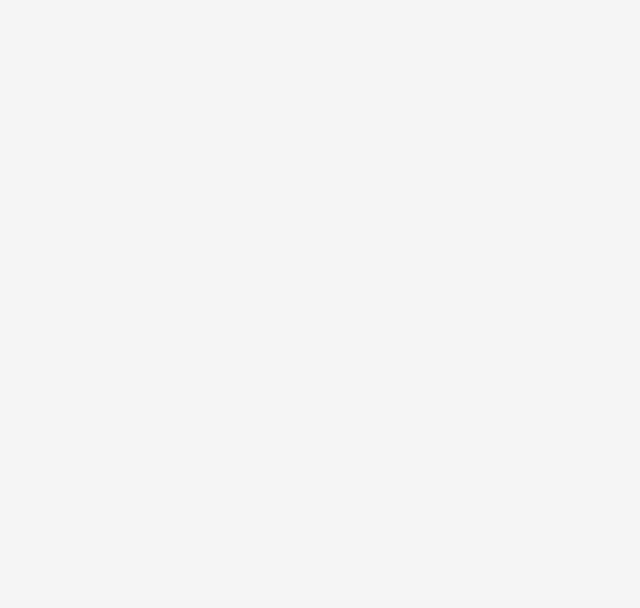
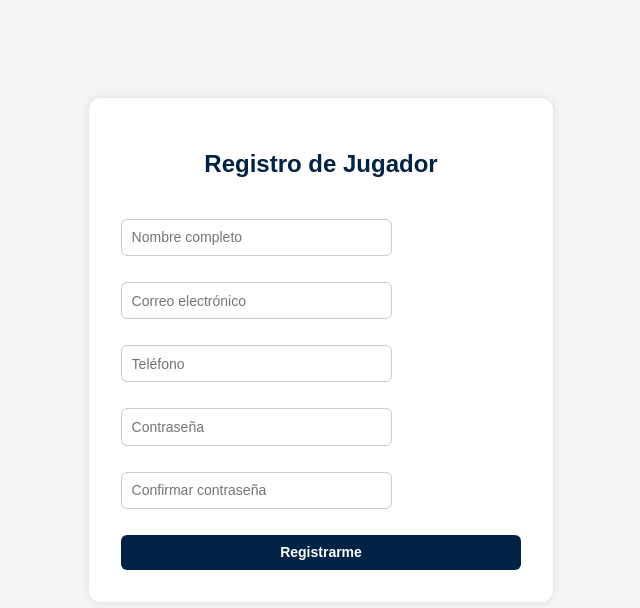
Before and after one commit to sanwortley/proyectoTesis, a React (Create React App) app in the folder frontend/: page /registro in a window 1280 px wide. Before the commit this address had no page. Shown: the top 608 px of the page, without its empty margins (319-959 px from the left). Built offline with nearby package versions, Linux system fonts and the light colour scheme.

Commit message:
Sexto commit Crear Torneo y Registro funcionales

```diff
--- a/frontend/src/App.js
+++ b/frontend/src/App.js
@@ -4,14 +4,27 @@ import Login from './pages/Login';
 import HomeJugador from './pages/HomeJugador';
 import HomeOrganizador from './pages/HomeOrganizador';
 import HomeInvitado from './pages/HomeInvitado';
+import CrearTorneo from './pages/CrearTorneo'
+import Ranking from './pages/Ranking'
+import SubirMultimedia from './pages/SubirMultimedia'
+import CargarResultado from './pages/CargarResultado'
+import CargarTransmision from './pages/CargarTransmision'
+import Registro from './pages/Registro';
 
 function App() {
   return (
     <Routes>
       <Route path="/" element={<Login />} />
+      <Route path="/registro" element={<Registro />} />
       <Route path="/home-jugador" element={<HomeJugador />} />
       <Route path="/home-organizador" element={<HomeOrganizador />} />
       <Route path="/home-invitado" element={<HomeInvitado />} />
+      <Route path="/crear-torneo" element={<CrearTorneo />} />
+      <Route path="/ranking" element={<Ranking />} />
+      <Route path="/subir-multimedia" element={<SubirMultimedia />} />
+      <Route path="/cargar-resultado" element={<CargarResultado />} />
+      <Route path="/cargar-transmision" element={<CargarTransmision />} />
+
     </Routes>
   );
 }
--- /dev/null
+++ b/frontend/src/pages/CrearTorneo.js
@@ -0,0 +1,127 @@
+import { useState, useEffect } from 'react';
+import axios from 'axios';
+import logo from '../assets/logo.jpg';
+import { Link } from 'react-router-dom';
+import '../style.css'; // Asegurate de tener los estilos cargados
+
+function CrearTorneo() {
+  const [nombre, setNombre] = useState('');
+  const [fechaInicio, setFechaInicio] = useState('');
+  const [fechaFin, setFechaFin] = useState('');
+  const [cierreInscripcion, setCierreInscripcion] = useState('');
+  const [cantidadMaximaEquipos, setCantidadMaximaEquipos] = useState('');
+  const [idCategoria, setIdCategoria] = useState('');
+  const [categorias, setCategorias] = useState([]);
+  const [mensaje, setMensaje] = useState('');
+  const [error, setError] = useState('');
+
+  useEffect(() => {
+    axios.get(`${process.env.REACT_APP_API_URL}/categorias`)
+      .then(res => setCategorias(res.data))
+      .catch(() => setError('Error al cargar categorías'));
+  }, []);
+
+  const handleSubmit = async (e) => {
+    e.preventDefault();
+    setError('');
+    setMensaje('');
+    try {
+      const idResp = await axios.get(`${process.env.REACT_APP_API_URL}/torneos/nuevo-id`);
+      const id_torneo = idResp.data.id_torneo;
+
+      await axios.post(`${process.env.REACT_APP_API_URL}/torneos`, {
+        id_torneo,
+        nombre,
+        fecha_inicio: fechaInicio,
+        fecha_fin: fechaFin,
+        cierre_inscripcion: cierreInscripcion,
+        cantidad_maxima_equipos: parseInt(cantidadMaximaEquipos),
+        id_categoria: parseInt(idCategoria)
+      });
+
+      setMensaje('Torneo creado con éxito');
+      // Reset campos
+      setNombre('');
+      setFechaInicio('');
+      setFechaFin('');
+      setCierreInscripcion('');
+      setCantidadMaximaEquipos('');
+      setIdCategoria('');
+    } catch (err) {
+      setError('Error al crear torneo');
+    }
+  };
+
+  return (
+    <>
+      <nav className="navbar">
+        <Link to="/home-organizador">
+          <img src={logo} alt="Logo" className="navbar-logo" />
+        </Link>
+      </nav>
+    <div className="crear-torneo-container">
+
+    <form onSubmit={handleSubmit} className="crear-torneo-form">
+      <h2>Crear Torneo</h2>
+
+      {mensaje && <p className="success">{mensaje}</p>}
+      {error && <p className="error">{error}</p>}
+
+      <input
+        type="text"
+        value={nombre}
+        placeholder="Nombre del torneo"
+        onChange={(e) => setNombre(e.target.value)}
+        required
+      />
+
+      <label>Fecha de inicio del torneo</label>
+      <input
+        type="date"
+        value={fechaInicio}
+        onChange={(e) => setFechaInicio(e.target.value)}
+        required
+      />
+
+      <label>Fecha de finalización del torneo</label>
+      <input
+        type="date"
+        value={fechaFin}
+        onChange={(e) => setFechaFin(e.target.value)}
+        required
+      />
+
+      <label>Fecha de cierre de inscripción</label>
+      <input
+        type="date"
+        value={cierreInscripcion}
+        onChange={(e) => setCierreInscripcion(e.target.value)}
+        required
+      />
+
+      <input
+        type="number"
+        placeholder="Máx equipos"
+        value={cantidadMaximaEquipos}
+        onChange={(e) => setCantidadMaximaEquipos(e.target.value)}
+        required
+      />
+
+      <select value={idCategoria} onChange={(e) => setIdCategoria(e.target.value)} required>
+        <option value="">Seleccioná una categoría</option>
+        {categorias.map((cat) => (
+          <option key={cat.id_categoria} value={cat.id_categoria}>
+            {cat.nombre}
+          </option>
+        ))}
+      </select>
+
+      <button type="submit">Crear Torneo</button>
+    </form>
+  </div>
+  </>
+
+  );
+}
+
+export default CrearTorneo;
--- a/frontend/src/pages/HomeOrganizador.js
+++ b/frontend/src/pages/HomeOrganizador.js
@@ -1,5 +1,23 @@
-// src/pages/HomeJugador.js
+import { Link } from 'react-router-dom';
+import logo from '../assets/logo.jpg'; // Asegurate de tener la ruta correcta
+
 function HomeOrganizador() {
-    return <h1>Bienvenido organizador</h1>;
-  }
-  export default HomeOrganizador;
+  return (
+    <>
+      <nav className="navbar">
+        <img src={logo} alt="Logo" className="navbar-logo" />
+        <div className="navbar-links">
+          <Link to="/crear-torneo">Crear Torneo</Link>
+          <Link to="/ranking">Ranking</Link>
+          <Link to="/subir-multimedia">Multimedia</Link>
+          <Link to="/cargar-resultado">Resultados</Link>
+          <Link to="/cargar-transmision">Transmisión</Link>
+        </div>
+      </nav>
+
+      {/* El resto de tu contenido */}
+    </>
+  );
+}
+
+export default HomeOrganizador;
--- /dev/null
+++ b/frontend/src/pages/Registro.js
@@ -0,0 +1,98 @@
+// Si no usás useEffect, no lo importes
+import { useState } from 'react';
+import axios from 'axios';
+import { Link, useNavigate } from 'react-router-dom'; // solo Link si no usás navigate
+import logo from '../assets/logo.jpg';
+import '../style.css';
+
+
+
+function Registro() {
+  const [form, setForm] = useState({
+    nombre_completo: '',
+    email: '',
+    telefono: '',
+    password: '',
+    confirmar_password: ''
+  });
+
+  const [error, setError] = useState('');
+  const [mensaje, setMensaje] = useState('');
+  const navigate = useNavigate();
+
+  const handleChange = (e) => {
+    setForm({ ...form, [e.target.name]: e.target.value });
+  };
+
+  const handleSubmit = async (e) => {
+    e.preventDefault();
+    setError('');
+    setMensaje('');
+
+    try {
+      await axios.post(`${process.env.REACT_APP_API_URL}/registro`, form);
+      setMensaje('Registro exitoso. Redirigiendo al login...');
+      setTimeout(() => {
+        navigate('/');
+      }, 2000); // redirige después de 2 segundos
+    } catch (err) {
+      setError(err.response?.data?.error || 'Error al registrar');
+    }
+  };
+
+  return (
+    <div className="crear-torneo-container">
+
+      <form onSubmit={handleSubmit} className="crear-torneo-form">
+        <h2>Registro de Jugador</h2>
+
+        {mensaje && <p className="success">{mensaje}</p>}
+        {error && <p className="error">{error}</p>}
+
+        <input
+          type="text"
+          name="nombre_completo"
+          placeholder="Nombre completo"
+          value={form.nombre_completo}
+          onChange={handleChange}
+          required
+        />
+        <input
+          type="email"
+          name="email"
+          placeholder="Correo electrónico"
+          value={form.email}
+          onChange={handleChange}
+          required
+        />
+        <input
+          type="text"
+          name="telefono"
+          placeholder="Teléfono"
+          value={form.telefono}
+          onChange={handleChange}
+          required
+        />
+        <input
+          type="password"
+          name="password"
+          placeholder="Contraseña"
+          value={form.password}
+          onChange={handleChange}
+          required
+        />
+        <input
+          type="password"
+          name="confirmar_password"
+          placeholder="Confirmar contraseña"
+          value={form.confirmar_password}
+          onChange={handleChange}
+          required
+        />
+        <button type="submit">Registrarme</button>
+      </form>
+    </div>
+  );
+}
+
+export default Registro;
--- a/frontend/src/style.css
+++ b/frontend/src/style.css
@@ -210,3 +210,118 @@ body {
       transform: scale(1);
     }
   }
+
+
+  /* BOTONES HOME */
+  .button-container {
+    display: flex;
+    flex-direction: column;
+    gap: 10px;
+    margin-top: 20px;
+    align-items: center;
+  }
+
+  .main-button {
+    padding: 12px 20px;
+    font-size: 16px;
+    background-color: #004aad;
+    color: white;
+    border: none;
+    border-radius: 8px;
+    cursor: pointer;
+    width: 200px;
+    transition: background-color 0.3s;
+  }
+
+  .main-button:hover {
+    background-color: #003a88;
+  }
+
+/* NAV
+*/
+
+.navbar {
+  display: flex;
+  align-items: center;
+  justify-content: space-between;
+  background-color: #001738; /* azul oscuro */
+  padding: 10px 40px;
+}
+
+.navbar-logo {
+  height: 60px;
+}
+
+.navbar-links {
+  display: flex;
+  gap: 40px;
+}
+
+.navbar-links a {
+  color: white;
+  font-weight: bold;
+  text-decoration: none;
+  transition: color 0.3s;
+}
+
+.navbar-links a:hover {
+  color: #ffd700;
+}
+/* CREAR TORNEO*/
+
+.crear-torneo-container {
+  display: flex;
+  justify-content: center;
+  align-items: center;
+  min-height: calc(100vh - 100px);
+  background-color: #f5f5f5;
+}
+
+.crear-torneo-form {
+  background: white;
+  padding: 2rem;
+  border-radius: 12px;
+  box-shadow: 0 0 10px rgba(0,0,0,0.1);
+  width: 400px;
+  display: flex;
+  flex-direction: column;
+  gap: 1rem;
+}
+
+.crear-torneo-form h2 {
+  text-align: center;
+  color: #002244;
+}
+
+.crear-torneo-form input,
+.crear-torneo-form select {
+  padding: 0.6rem;
+  border: 1px solid #ccc;
+  border-radius: 6px;
+}
+
+.crear-torneo-form button {
+  background-color: #002244;
+  color: white;
+  padding: 0.6rem;
+  border: none;
+  border-radius: 6px;
+  cursor: pointer;
+  transition: background-color 0.3s ease;
+}
+
+.crear-torneo-form button:hover {
+  background-color: #014aad;
+}
+
+.success {
+  color: green;
+  font-weight: bold;
+  text-align: center;
+}
+
+.error {
+  color: red;
+  font-weight: bold;
+  text-align: center;
+}
```
Also changed, not shown: frontend/src/pages/CargarResultado.js (added), frontend/src/pages/CargarTransmision.js (added), frontend/src/pages/Ranking.js (added), frontend/src/pages/SubirMultimedia.js (added), 2 other files (tests, documents, lock files or other folders).
